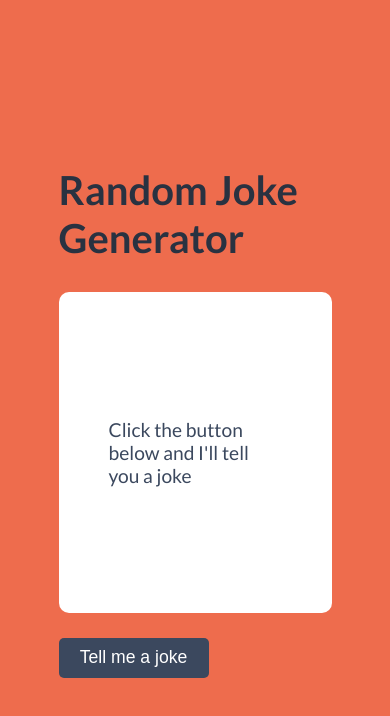
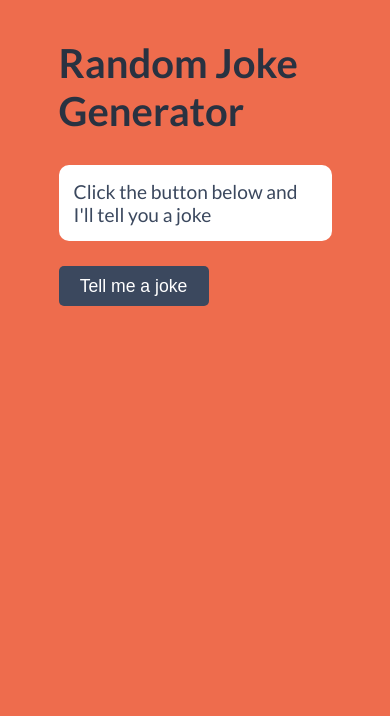
Before and after one commit to lauraramauba/randomJokeGenerator, a plain HTML site: page index.html in a window 390 px wide. Drawn offline with nearby package versions, Linux system fonts and the light colour scheme.

Commit message:
Added new media query

```diff
--- a/css/styles.scss
+++ b/css/styles.scss
@@ -14,7 +14,7 @@ $white: #fff;
 body {
     background-color: $bgColor;
 
-    container {
+    main {
         margin: 0 auto;
         width: 70vw;
         height: 100vh;
@@ -57,3 +57,15 @@ body {
         }
     }
 }
+
+@media (max-width: 480px) {
+    body main {
+        margin-top: 10%;
+        height: 100%;
+
+        #joke-display {
+            padding: 15px;
+            height: fit-content;
+        }
+    }
+}
--- a/index.html
+++ b/index.html
@@ -1,21 +1,23 @@
 <!DOCTYPE html>
 <html lang="en">
-
 <head>
     <meta charset="utf-8">
-    <meta name="viewport" content="width=device-width, initial-scale=1.0">
+    <meta name="viewport" content="width=device-width, initial-scale=1">
     <link rel="stylesheet" href="css/styles.css">
     <title>Random Joke Generator</title>
 </head>
 <body>
 
-    <container>
+    <main>
+
         <h1>Random Joke Generator</h1>
+
         <div id="joke-display">
             <p id="placeholder">Click the button below and I'll tell you a joke</p>
         </div>
         <button id="joke-button">Tell me a joke</button>
-    </container>
+
+    </main>
 
 <script
   src="https://code.jquery.com/jquery-3.3.1.min.js"
--- a/js/main.js
+++ b/js/main.js
@@ -2,7 +2,7 @@ $('#joke-button').click(function() {
 
     $('#placeholder').remove();
 
-    $.getJSON('https://api.icndb.com/jokes/random', function(data) {
+    $.getJSON( 'https://api.icndb.com/jokes/random', function(data) {
         $('#joke-display').html('<p>'+ data.value.joke + '</p>');
     });
 
```
Also changed, not shown: css/styles.css, 1 other file.
